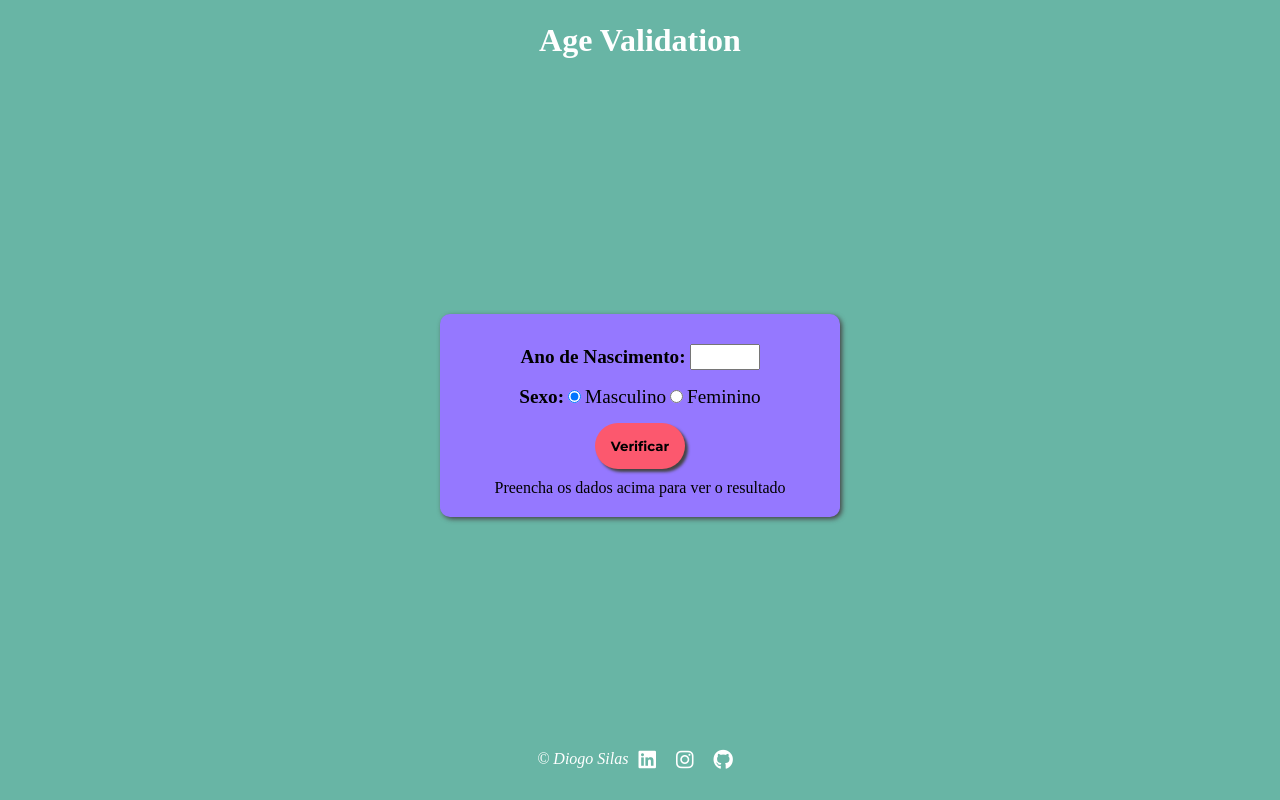
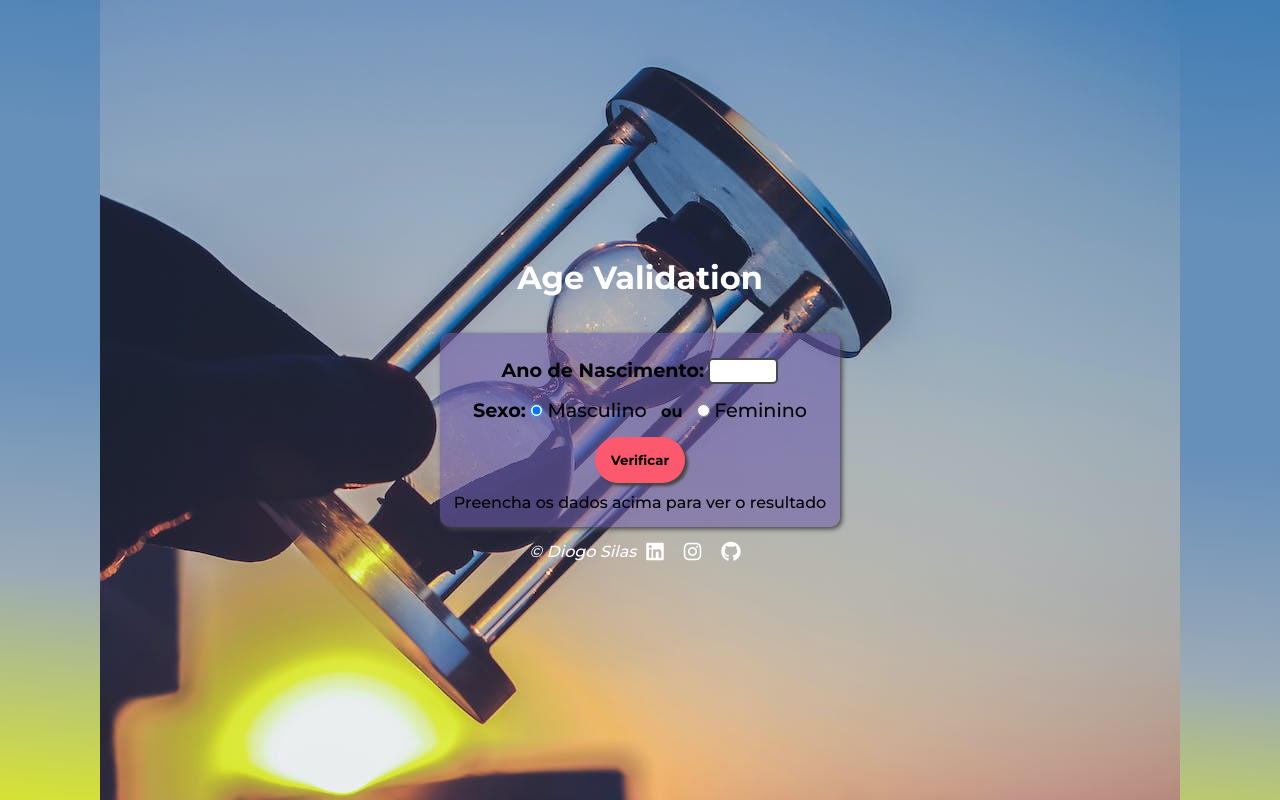
Before and after one commit to DiogoSilas/ageValidation, a plain HTML site: page index.html in a window 1280 px wide. Drawn offline with Linux system fonts and the light colour scheme.

Commit message:
Midified: Estilos da tag "body"; div com a class "sexo"; e container principal.

```diff
--- a/index.html
+++ b/index.html
@@ -18,11 +18,10 @@
 </head>
 
 <body>
+    <main class="main-container">
         <header class="header">
             <h1>Age Validation</h1>
         </header>
-
-    <main class="main-container">
         <section class="container">
             <div>
                 <label for="txtano" class="sub-titulo">Ano de Nascimento:</label>
@@ -33,6 +32,7 @@
                 <label class="sub-titulo">Sexo:</label>
                 <input type="radio" name="radsex" id="mas" checked>
                 <label for="mas">Masculino</label>
+                <span>ou</span>
                 <input type="radio" name="radsex" id="fem">
                 <label for="fem">Feminino</label>
             </div>
@@ -43,14 +43,13 @@
                 <p>Preencha os dados acima para ver o resultado</p>
             </section>
         </section>
-    </main>
-
         <footer class="footer">
             <address>&copy; Diogo Silas</address>
             <a href="https://www.linkedin.com/in/diogosilasds/" alt="linkedIn" target="_blank"><i class="fa-brands fa-linkedin"></i></a>
             <a href="https://www.instagram.com/diogosilas_ds/" alt="Instagram" target="_blank"><i class="fa-brands fa-instagram"></i></a>
             <a href="https://github.com/DiogoSilas/ageValidation" alt="GitHub" target="_blank"><i class="fa-brands fa-github"></i></a>
         </footer>
+    </main>
 </body>
 <script src="./src/js/script.js"></script>
 </html>
--- a/src/css/style.css
+++ b/src/css/style.css
@@ -1,22 +1,31 @@
 body {
-    background-color: var(--bg-color);
-}
-
-.header {
-    color: var(--cor-branca);
-    margin: auto;
-    height: 80px;
-    display: flex;
-    justify-content: center;
-    align-items: center;
+    background-image: linear-gradient(-175deg,#417DB3,#668FBA, #668FBA,#9CAAB7,#D6E333);
+    font-family: var(--font-padrao);
 }
 
 .main-container {
     display: flex;
     justify-content: center;
     align-items: center;
-    height: calc(100vh - 200px);
-    margin: 35px auto;
+    align-self: center;
+    flex-flow: column nowrap;
+    max-width: 1080px;
+    height: 100vh;
+    padding: 0px 15px;
+    margin: auto;
+    background: var(--bg-color) url(../images/bg-image.jpg) no-repeat center center;
+    background-size: cover;
+    background-attachment: fixed;
+}
+
+.main-container .header {
+    color: var(--cor-branca);
+
+    margin: 15px auto;
+    height: 80px;
+    display: flex;
+    justify-content: center;
+    align-items: center;
 }
 
 .main-container .container {
@@ -26,8 +35,7 @@ body {
     align-items: center;
     max-width: 400px;
     width: 100%;
-    padding: 20px;
-    margin: 0px 5px;
+    padding: 15px 0px;
     border-radius: 10px;
     box-shadow: 2px 2px 5px #454545;
     background-color: var(--bg-container);
@@ -44,10 +52,17 @@ body {
     margin: 10px 0px;
 }
 
-.main-container .container input#txtano {
+.main-container .container #txtano {
     width: 70px;
+    text-align: center;
+    border: 2px solid #222327d3;
+    border-radius: 5px;
 }
 
+.main-container .container .sexo span {
+    margin: 0px 10px;
+    font-weight: 700;
+}
 
 
 .main-container .container #btn-verificar {
@@ -65,7 +80,7 @@ body {
 }
 
 .main-container .container .foto {
-    margin: 20px 10px;
+    margin: 20px 5px;
     padding: 3px;
     max-width: 250px;
     width: 100%;
@@ -73,16 +88,14 @@ body {
     box-shadow: 3px 3px 3px 2px #222327, -3px -3px 3px 2px #454545;
 }
 
-.footer {
+.main-container .footer {
     display: flex;
     justify-content: center;
-    max-width: 1080px;
-    margin: auto;
-    text-align: center;
+    margin: 15px auto;
     color: var(--cor-branca);
 }
 
-.footer i {
+.main-container .footer i {
     display: inline-block;
     font-size: 20px;
     margin: 0px 10px;
--- a/src/css/variables.css
+++ b/src/css/variables.css
@@ -1,6 +1,6 @@
 :root {
     --bg-color: #68B5A5;
-    --bg-container: #9578ff;
+    --bg-container: #6d5ca896;
     --btn-color: #fc586e;
     --cor-branca: #fff;
     --fonte-color: #cdcdcd;
```
Also changed, not shown: src/images/bg-image.jpg (added). Lines whose indentation alone changed are shown as unchanged.
